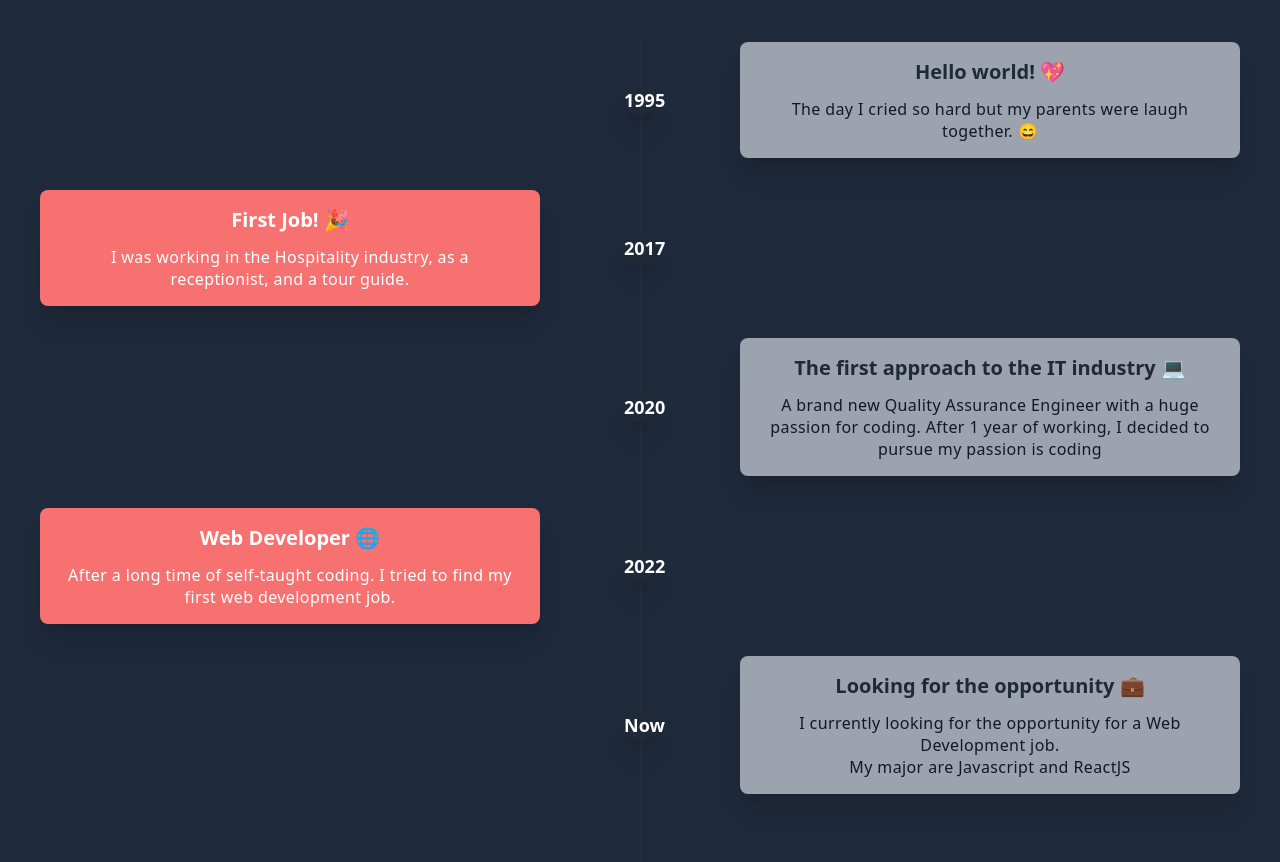
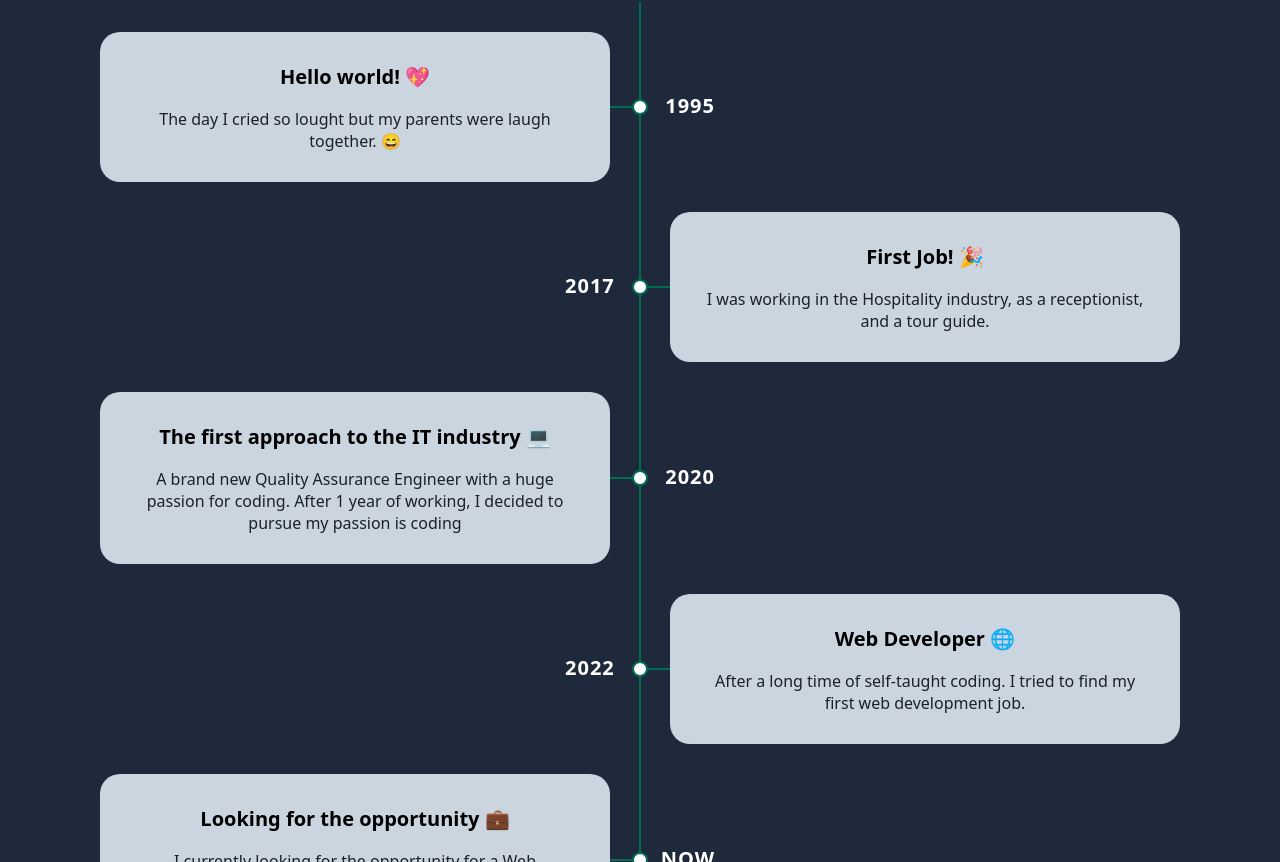
Before and after one commit to minhypro/minhy, a React (Create React App) app: page / in a window 1280 px wide. Shown: the part 818-1680 px from the top of the page. Built offline with nearby package versions, Linux system fonts and the light colour scheme; the HTML template or start-up script is replaced by a standard one.

Commit message:
update timeline

```diff
--- a/src/App.css
+++ b/src/App.css
@@ -52,3 +52,162 @@ a:hover .link-underline,
   background-size: 100% 3px;
   background-position: 0 100%
 }
+
+
+/* Progress bar in About section */
+@media screen and (min-width: 768px) {
+  .progess-bar {
+    left: 50%;
+  }
+}
+
+.timeline {
+  position: relative;
+  width: 100%;
+  max-width: 1140px;
+  margin: 0 auto;
+  padding: 15px 0;
+}
+
+.timeline::after {
+  content: '';
+  position: absolute;
+  width: 2px;
+  background: #006E51;
+  top: 0;
+  bottom: 0;
+  left: 50%;
+  margin-left: -1px;
+}
+
+.timeline-container {
+  padding: 15px 30px;
+  position: relative;
+  background: inherit;
+  width: 50%;
+}
+
+.timeline-container.left {
+  left: 0;
+}
+
+.timeline-container.right {
+  left: 50%;
+}
+
+.timeline-container::after {
+  content: '';
+  position: absolute;
+  width: 16px;
+  height: 16px;
+  top: calc(50% - 8px);
+  right: -8px;
+  background: #ffffff;
+  border: 2px solid #006E51;
+  border-radius: 16px;
+  z-index: 1;
+}
+
+.timeline-container.right::after {
+  left: -8px;
+}
+
+.timeline-container::before {
+  content: '';
+  position: absolute;
+  width: 22px;
+  height: 2px;
+  top: calc(50% - 1px);
+  right: 8px;
+  background: #006E51;
+  z-index: 1;
+}
+
+.timeline-container.right::before {
+  left: 8px;
+}
+
+.timeline-container .date {
+  position: absolute;
+  display: inline-block;
+  top: calc(50% - 1rem);
+  text-align: center;
+  font-size: 20px;
+  font-weight: bold;
+  color: white;
+  text-transform: uppercase;
+  letter-spacing: 1px;
+  z-index: 1;
+}
+
+.timeline-container.left .date {
+  right: -75px;
+}
+
+.timeline-container.right .date {
+  left: -75px;
+}
+
+.timeline-container .content {
+  padding: 30px;
+  /* background: #F6D155; */
+  position: relative;
+  background: #cbd5e0;
+
+
+  border-radius: 20px;
+}
+
+.timeline-container .content h2 {
+  margin-bottom: 16px;
+  font-size: 20px;
+  font-weight: 600;
+  color: black;
+}
+
+.timeline-container .content p {
+  margin: 0;
+  font-size: 16px;
+  line-height: 22px;
+  color: rgb(26,32,44)
+}
+
+@media (max-width: 767.98px) {
+  .timeline::after {
+    left: 90px;
+  }
+
+  .timeline-container {
+    width: 100%;
+    padding-left: 120px;
+    padding-right: 30px;
+  }
+
+  .timeline-container.right {
+    left: 0%;
+  }
+
+  .timeline-container.left::after,
+  .timeline-container.right::after {
+    left: 82px;
+  }
+
+  .timeline-container.left::before,
+  .timeline-container.right::before {
+    left: 100px;
+    border-color: transparent #006E51 transparent transparent;
+  }
+
+  .timeline-container.left .date,
+  .timeline-container.right .date {
+    right: auto;
+    left: 15px;
+  }
+
+  .timeline-container.left .icon,
+  .timeline-container.right .icon {
+    right: auto;
+    left: 146px;
+  }
+
+}
--- a/src/components/About.js
+++ b/src/components/About.js
@@ -1,77 +1,67 @@
-import React, {useEffect} from 'react'
-import { useScroll } from "framer-motion"
-
+import React, { useEffect } from 'react'
+import { useScroll } from 'framer-motion'
 
 function About() {
-    const { scrollY } = useScroll()
+  // const { scrollY } = useScroll()
 
-useEffect(() => {
-  return scrollY.onChange((latest) => {
-    console.log("Page scroll: ", latest)
-  })
-}, [])
+  // useEffect(() => {
+  //   return scrollY.onChange((latest) => {
+  //     console.log('Page scroll: ', latest)
+  //   })
+  // }, [])
 
   return (
-    <div id="about" className="pt-20">
-        <h2 className="text-3xl font-bold">About me</h2>
-        <div className="container mx-auto w-full h-full">
-  <div className="relative wrap overflow-hidden p-10 h-full">
-    <div className="border-2-2 absolute border-opacity-20 border-gray-700 h-full border" style={{left: "50%"}}></div>
+    <div id='about' className='pt-20'>
+      <h2 className='text-3xl font-bold'>About me</h2>
 
-    <div className="mb-8 flex justify-between items-center w-full right-timeline">
-      <div className="order-1 w-5/12"></div>
-      <div className="z-20 flex items-center order-1 bg-gray-800 shadow-xl w-8 h-8 rounded-full">
-        <h1 className="mx-auto font-semibold text-lg text-white">1995</h1>
-      </div>
-      <div className="order-1 bg-gray-400 rounded-lg shadow-xl w-5/12 px-6 py-4">
-        <h3 className="mb-3 font-bold text-gray-800 text-xl">Hello world! 💖</h3>
-        <p className="text-md leading-snug tracking-wide text-gray-900 text-opacity-100">The day I cried so hard but my parents were laugh together. 😄</p>
+      <div className='timeline'>
+        <div className='timeline-container left'>
+          <div className='date'>1995</div>
+
+          <div className='content'>
+            <h2>Hello world! 💖</h2>
+            <p>The day I cried so lought but my parents were laugh together. 😄</p>
           </div>
         </div>
+        <div className='timeline-container right'>
+          <div className='date'>2017</div>
 
-
-    <div className="mb-8 flex justify-between flex-row-reverse items-center w-full left-timeline">
-      <div className="order-1 w-5/12"></div>
-      <div className="z-20 flex items-center order-1 bg-gray-800 shadow-xl w-8 h-8 rounded-full">
-        <h1 className="mx-auto text-white font-semibold text-lg">2017</h1>
-      </div>
-      <div className="order-1 bg-red-400 rounded-lg shadow-xl w-5/12 px-6 py-4">
-        <h3 className="mb-3 font-bold text-white text-xl">First Job! 🎉</h3>
-        <p className="text-md leading-snug tracking-wide text-white text-opacity-100">I was working in the Hospitality industry, as a receptionist, and a tour guide.</p>
+          <div className='content'>
+            <h2>First Job! 🎉</h2>
+            <p>I was working in the Hospitality industry, as a receptionist, and a tour guide.</p>
           </div>
         </div>
+        <div className='timeline-container left'>
+          <div className='date'>2020</div>
 
-    <div className="mb-8 flex justify-between items-center w-full right-timeline">
-      <div className="order-1 w-5/12"></div>
-      <div className="z-20 flex items-center order-1 bg-gray-800 shadow-xl w-8 h-8 rounded-full">
-        <h1 className="mx-auto font-semibold text-lg text-white">2020</h1>
-      </div>
-      <div className="order-1 bg-gray-400 rounded-lg shadow-xl w-5/12 px-6 py-4">
-        <h3 className="mb-3 font-bold text-gray-800 text-xl">The first approach to the IT industry 💻</h3>
-        <p className="text-md leading-snug tracking-wide text-gray-900 text-opacity-100">A brand new Quality Assurance Engineer with a huge passion for coding. After 1 year of working, I decided to pursue my passion is coding</p>
+          <div className='content'>
+            <h2>The first approach to the IT industry 💻</h2>
+            <p>
+              A brand new Quality Assurance Engineer with a huge passion for coding. After 1 year of
+              working, I decided to pursue my passion is coding
+            </p>
           </div>
         </div>
+        <div className='timeline-container right'>
+          <div className='date'>2022</div>
 
-    <div className="mb-8 flex justify-between flex-row-reverse items-center w-full left-timeline">
-      <div className="order-1 w-5/12"></div>
-      <div className="z-20 flex items-center order-1 bg-gray-800 shadow-xl w-8 h-8 rounded-full">
-        <h1 className="mx-auto text-white font-semibold text-lg">2022</h1>
-      </div>
-      <div className="order-1 bg-red-400 rounded-lg shadow-xl w-5/12 px-6 py-4">
-        <h3 className="mb-3 font-bold text-white text-xl">Web Developer 🌐</h3>
-        <p className="text-md leading-snug tracking-wide text-white text-opacity-100">After a long time of self-taught coding. I tried to find my first web development job.</p>
+          <div className='content'>
+            <h2>Web Developer 🌐</h2>
+            <p>
+              After a long time of self-taught coding. I tried to find my first web development job.
+            </p>
           </div>
         </div>
+        <div className='timeline-container left'>
+          <div className='date'>Now</div>
 
-    <div className="mb-8 flex justify-between items-center w-full right-timeline">
-      <div className="order-1 w-5/12"></div>
-      <div className="z-20 flex items-center order-1 bg-gray-800 shadow-xl w-8 h-8 rounded-full">
-        <h1 className="mx-auto font-semibold text-lg text-white">Now</h1>
-      </div>
-      <div className="order-1 bg-gray-400 rounded-lg shadow-xl w-5/12 px-6 py-4">
-        <h3 className="mb-3 font-bold text-gray-800 text-xl">Looking for the opportunity 💼</h3>
-        <p className="text-md leading-snug tracking-wide text-gray-900 text-opacity-100">I currently looking for the opportunity for a Web Development job.<br/>My major are Javascript and ReactJS</p>
-      </div>
+          <div className='content'>
+            <h2>Looking for the opportunity 💼</h2>
+            <p>
+              I currently looking for the opportunity for a Web Development job.
+              <br />
+              My major are Javascript and ReactJS
+            </p>
           </div>
         </div>
       </div>
```
Lines whose indentation alone changed are shown as unchanged.
